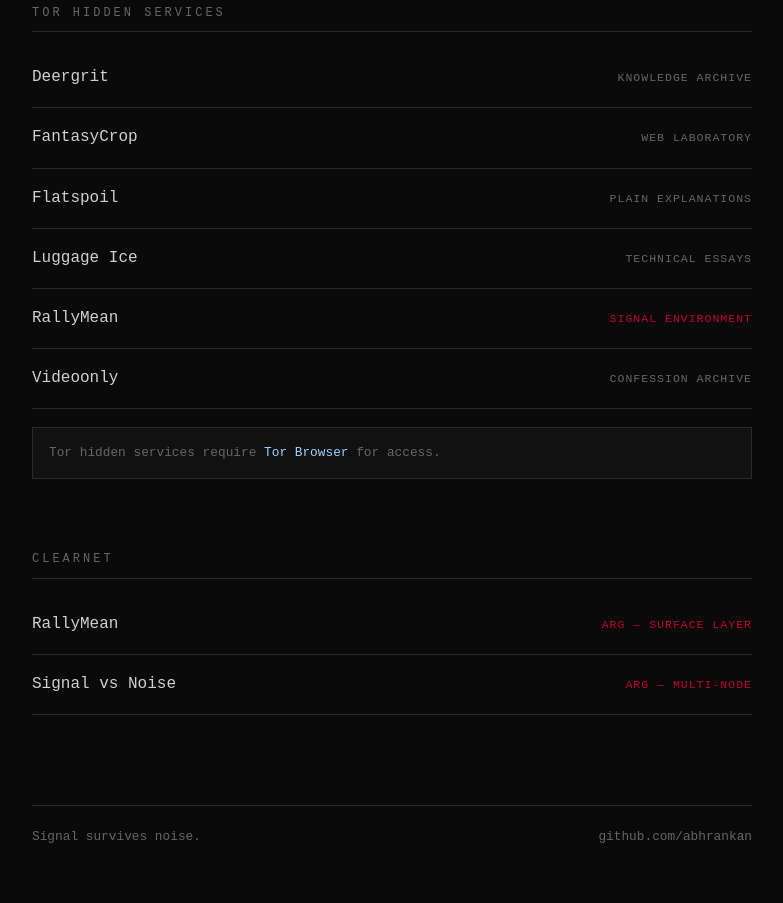
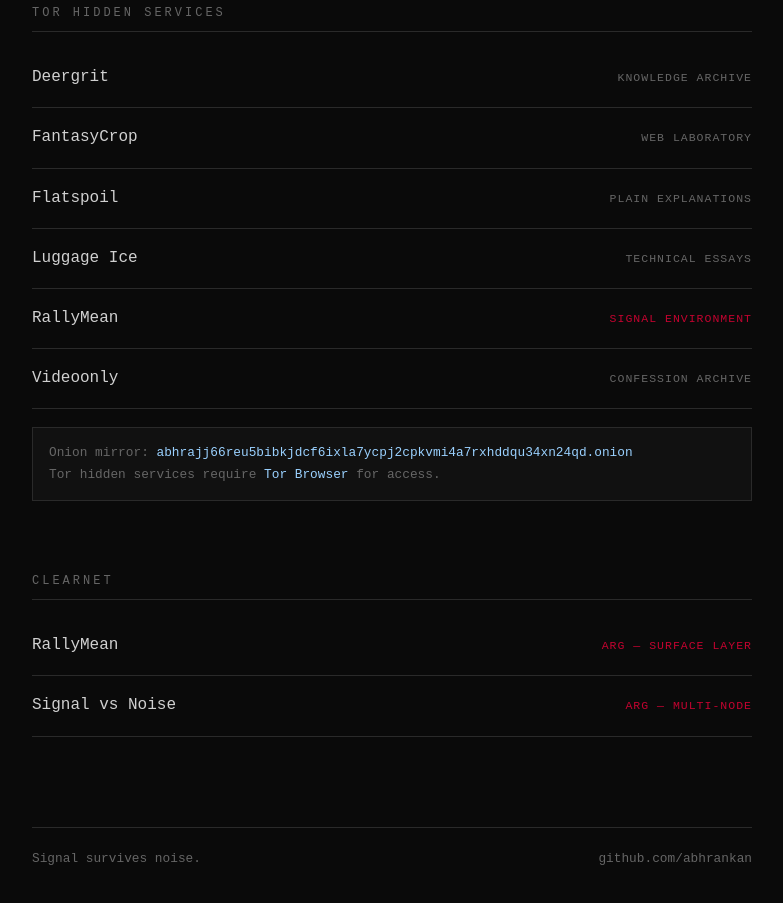
Before and after one commit to Abhrankan-Chakrabarti/ec2-host-config, a plain HTML site: page tor-hidden-service/example-site/index.html in a window 1280 px wide. Shown: the part 750-1653 px from the top of the page, without its empty margins (248-1031 px from the left). Drawn offline with Linux system fonts and the light colour scheme.

Commit message:
chore(tor): sync example-site index.html with abhrankan.github.io onion mirror

```diff
--- a/tor-hidden-service/example-site/index.html
+++ b/tor-hidden-service/example-site/index.html
@@ -3,6 +3,7 @@
 <head>
 <meta charset="UTF-8">
 <meta name="viewport" content="width=device-width, initial-scale=1.0">
+<meta http-equiv="onion-location" content="http://abhrajj66reu5bibkjdcf6ixla7ycpj2cpkvmi4a7rxhddqu34xn24qd.onion/">
 
 <title>abhrankan</title>
 
@@ -276,6 +277,11 @@ footer a:hover{
     </ul>
 
     <div class="tor-notice">
+        Onion mirror:
+        <a href="http://abhrajj66reu5bibkjdcf6ixla7ycpj2cpkvmi4a7rxhddqu34xn24qd.onion/" target="_blank" rel="noopener">
+            abhrajj66reu5bibkjdcf6ixla7ycpj2cpkvmi4a7rxhddqu34xn24qd.onion
+        </a>
+        <br>
         Tor hidden services require
         <a href="https://www.torproject.org/download/" target="_blank" rel="noopener">
             Tor Browser
```
